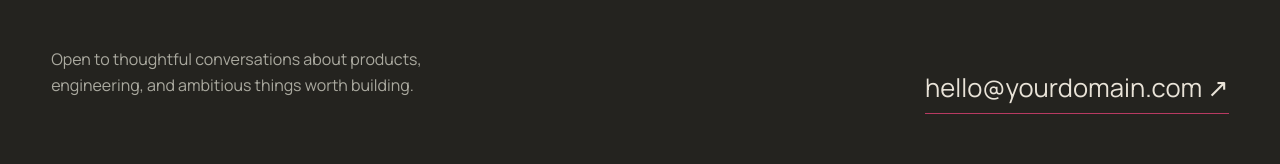
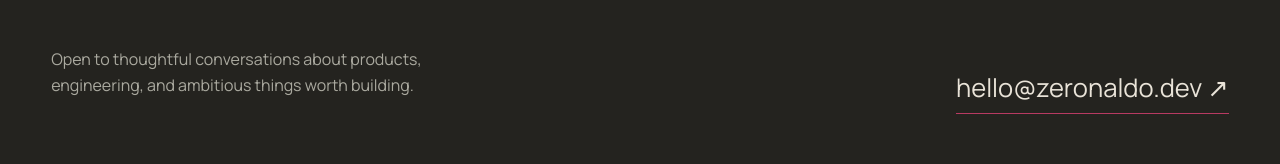
Before and after one commit to zeRonaldo/zeronaldo.github.io, a Next.js app: page / in a window 1280 px wide. Shown: the part 4795-4959 px from the top of the page. Built offline with nearby package versions, Linux system fonts and the light colour scheme; a web font is replaced by a local one.

Commit message:
add current email link

```diff
--- a/app/page.tsx
+++ b/app/page.tsx
@@ -154,7 +154,7 @@ export default function Home() {
         <h2>Have a hard problem?<br /><em>Good.</em></h2>
         <div className="footer-bottom">
           <p>Open to thoughtful conversations about products, engineering, and ambitious things worth building.</p>
-          <a href="mailto:hello@yourdomain.com">hello@yourdomain.com ↗</a>
+          <a href="mailto:hello@zeronaldo.dev">hello@zeronaldo.dev ↗</a>
         </div>
         <div className="footer-meta"><span>© {new Date().getFullYear()}</span><span>Built with care. And CSS.</span></div>
       </footer>
```
